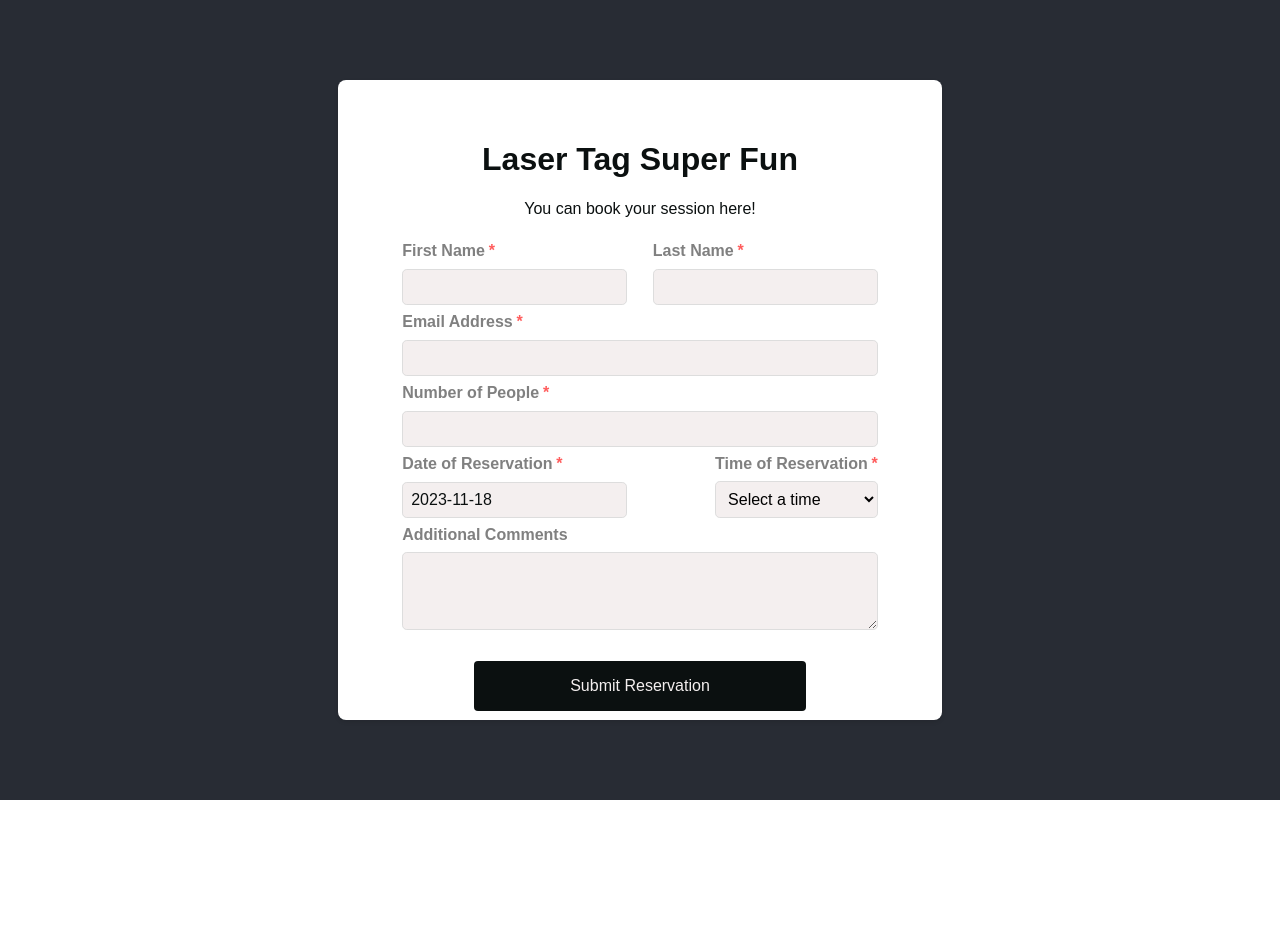
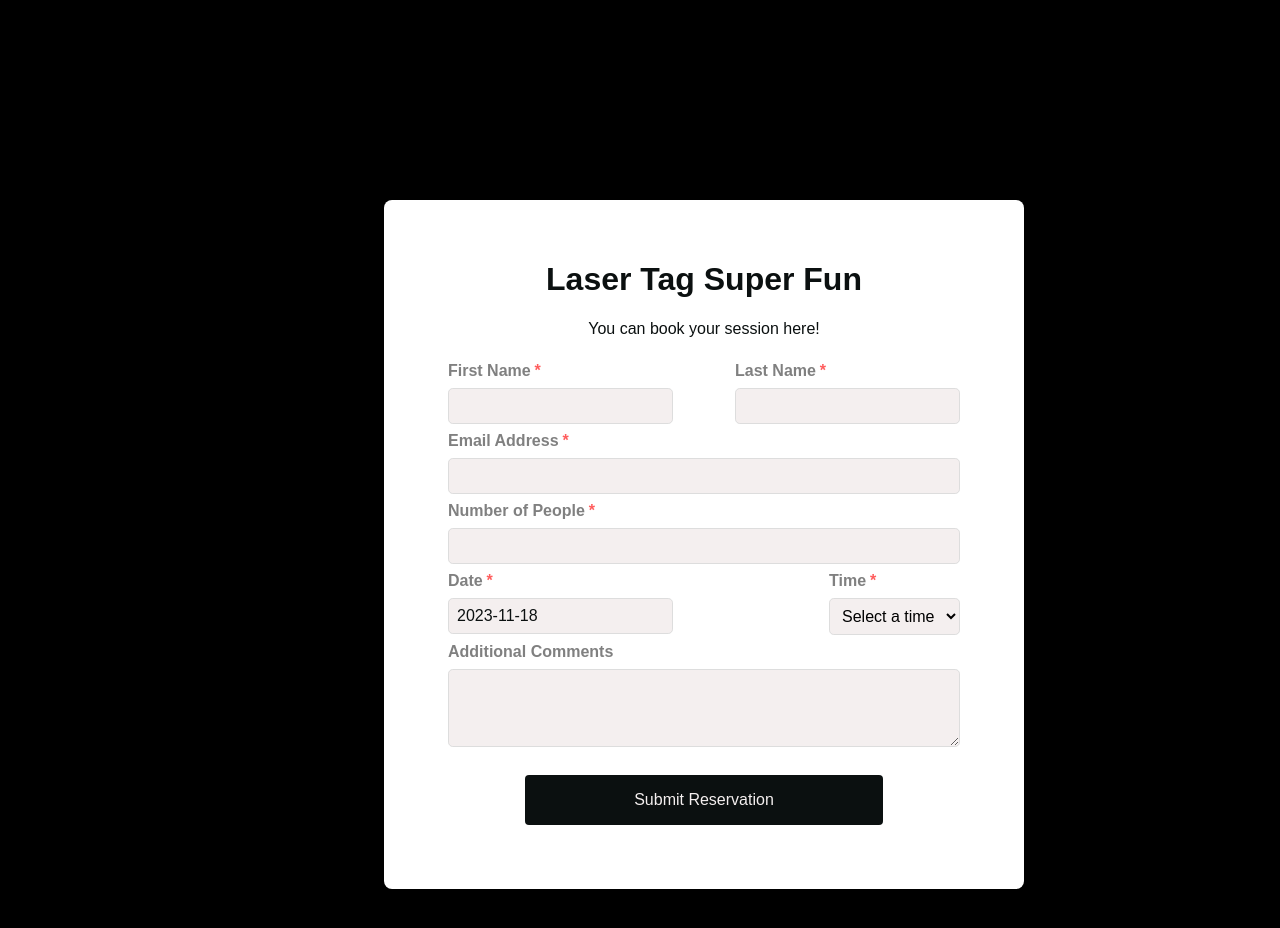
Before and after one commit to nhinderling/WebForm, a React (Create React App) app: page / in a window 1280 px wide. Shown: the top 928 px of the page. Before the commit the page ends 800 px from the top, so only its background shows below. Built offline with nearby package versions, Linux system fonts and the light colour scheme.

Commit message:
fixed formatting issues

```diff
--- a/src/App.css
+++ b/src/App.css
@@ -1,32 +1,12 @@
 .App {
   text-align: center;
+  background-color: black;
+  padding: 10vh 10vw;
 }
 
-.App-logo {
-  height: 40vmin;
-  pointer-events: none;
-}
 
-@media (prefers-reduced-motion: no-preference) {
-  .App-logo {
-    animation: App-logo-spin infinite 20s linear;
-  }
-}
 
-.App-header {
-  background-color: #282c34;
-  min-height: 100vh;
-  display: flex;
-  flex-direction: column;
-  align-items: center;
-  justify-content: center;
-  font-size: calc(10px + 2vmin);
-  color: white;
-}
 
-.App-link {
-  color: #61dafb;
-}
 
 @keyframes App-logo-spin {
   from {
--- a/src/App.js
+++ b/src/App.js
@@ -5,10 +5,10 @@ import WebForm from './Components/WebForm';
 function App() {
   return (
     <div className="App">
-      <header className="App-header">
+
 
         <WebForm />
-      </header>
+
     </div>
   );
 }
--- a/src/Components/Confirmation.css
+++ b/src/Components/Confirmation.css
@@ -1,10 +1,10 @@
 /* Style for the .submission-details section */
 .submission-details {
   font-family: "DM sans",sans-serif;
-  max-width: 60vw;
-  max-height: 70vh;
-  margin: 0 auto;
+  min-width: 40vw;
+  min-height: 40vh;
   padding: 5vh 5vw;
+  margin: 15vh 15vw;
   background-color: white;
   border-radius: 8px;
   box-shadow: 0 2px 4px rgba(0, 0, 0, 0.1);
--- a/src/Components/WebForm.css
+++ b/src/Components/WebForm.css
@@ -10,10 +10,12 @@
 
 .reservation-form {
     font-family: "DM sans",sans-serif;
-    max-width: 60vw;
-    max-height: 70vh;
-    margin: 0 auto;
+    min-width: 40vw;
+    min-height: 40vh;
     padding: 5vh 5vw;
+    margin: 15vh;
+    margin-right: 20vw;
+    margin-left: 20vw;
     background-color: white;
     border-radius: 8px;
     box-shadow: 0 2px 4px rgba(0, 0, 0, 0.1);
--- a/src/Components/WebForm.js
+++ b/src/Components/WebForm.js
@@ -150,7 +150,7 @@ function WebForm() {
 
       <div className="form-row">
         <div className="form-group">
-          <label>Date of Reservation<span class="required">*</span></label>
+          <label>Date<span class="required">*</span></label>
           <DatePicker
             selected={formData.date}
             onChange={handleDateChange}
@@ -160,7 +160,7 @@ function WebForm() {
           />
         </div>
         <div className="form-group ">
-          <label>Time of Reservation <span class="required">*</span></label>
+          <label>Time <span class="required">*</span></label>
           <select name="time" value={formData.time} onChange={handleChange} required>
             <option value="">Select a time</option>
             {generateTimeOptions()}
```
